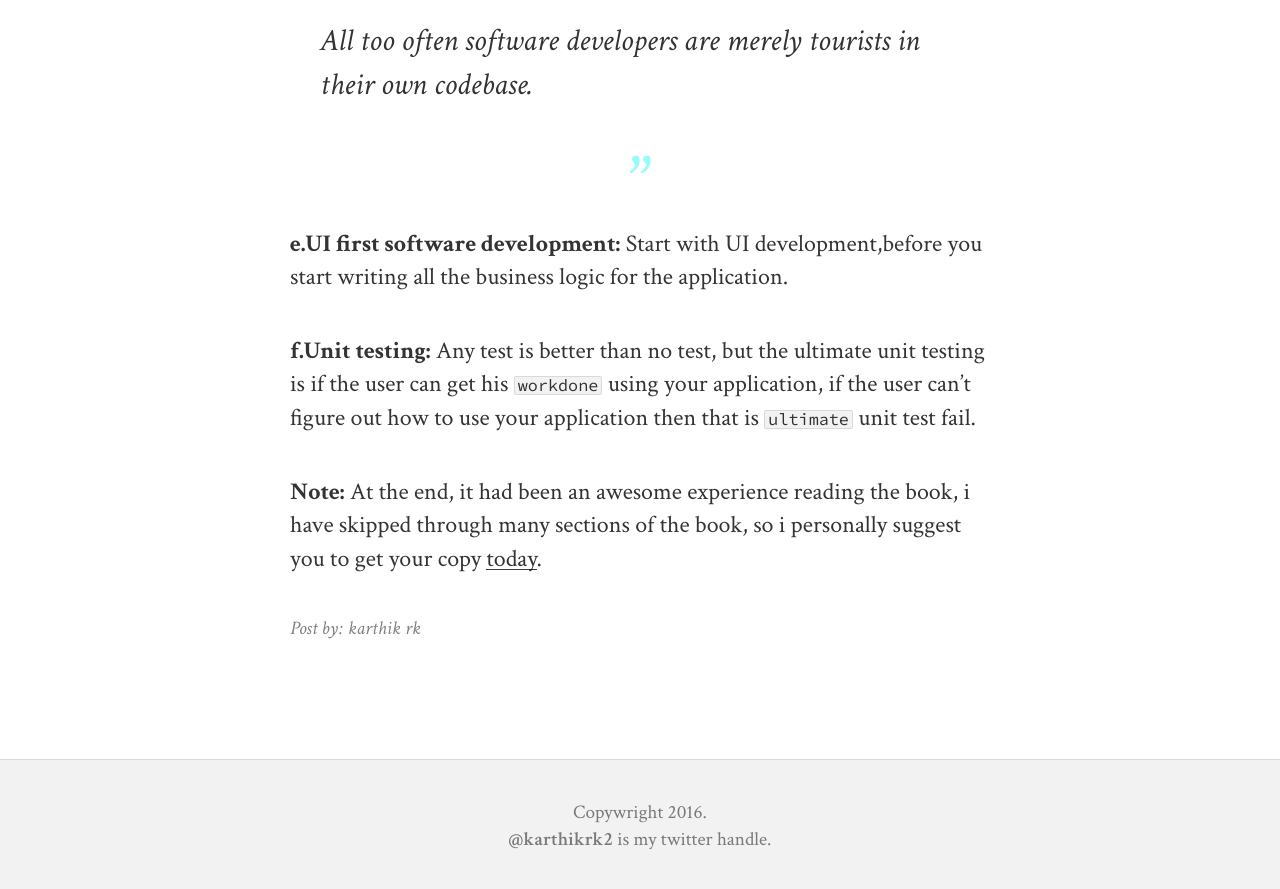
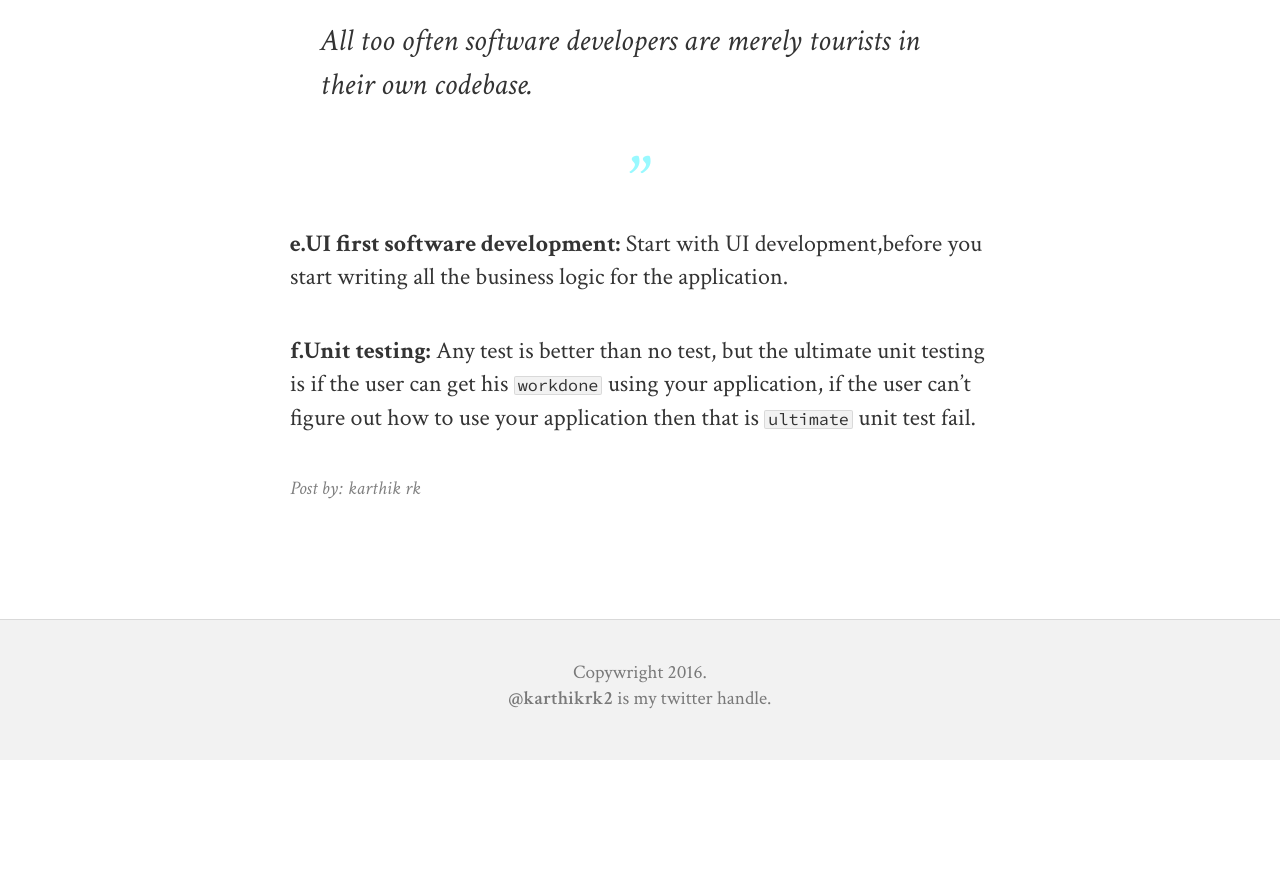
Before and after one commit to NULLPointerGuy/NULLPointerGuy.github.io, a Jekyll site: the page built from _posts/2016-11-20-Effective-programing.md, in a window 1280 px wide and 900 px high, scrolled down 3180 px. Shown: the top 889 px of the window. Built offline with Jekyll 4.4.1, drawn with Linux system fonts in a browser that asks for light colours; nearby versions of some CDN libraries; after the commit the page ends 3940 px from its top, so only the background shows below that.

Commit message:
Update 2016-11-20-Effective-programing.md

```diff
--- a/_posts/2016-11-20-Effective-programing.md
+++ b/_posts/2016-11-20-Effective-programing.md
@@ -50,7 +50,3 @@ Start with UI development,before you start writing all the business logic for th
 
 **f.Unit testing:**
 Any test is better than no test, but the ultimate unit testing is if the user can get his `workdone` using your application, if the user can't figure out how to use your application then that is `ultimate` unit test fail.
-
-
-**Note:**
-At the end, it had been an awesome experience reading the book, i have skipped through many sections of the book, so i personally suggest you to get your copy [today](https://www.amazon.com/Effective-Programming-More-Than-Writing-ebook/dp/B008HUMTO0?ie=UTF8&keywords=Effective%20programming&qid=1479779562&ref_=sr_1_1&sr=8-1).
```
